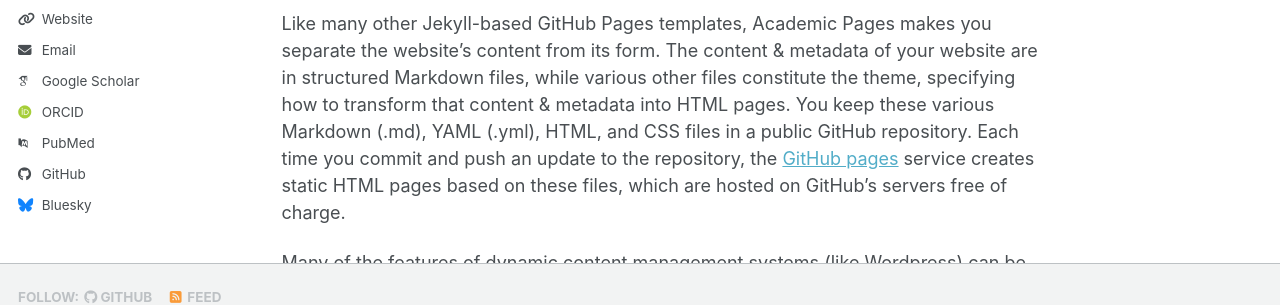
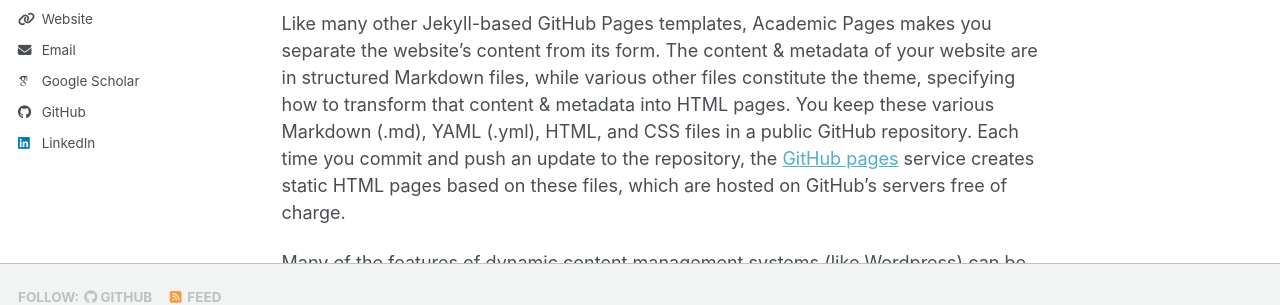
Before and after one commit to zifeiyuu/zifeiyuu.github.io, a Jekyll site: the page built from _pages/about.md, in a window 1280 px wide. Shown: the part 526-831 px from the top of the page. Built offline with Jekyll 4.4.1, drawn with Linux system fonts in a browser that asks for light colours; some web fonts are replaced; a script bundle is joined from its source files by our own code; library files that are not in the unit come from our copies; part of the change alters nothing that is shown.

Commit message:
small fix

```diff
--- a/_config.yml
+++ b/_config.yml
@@ -31,54 +31,9 @@ author:
   email            : "simon1121093925@gmail.com"
 
   # Academic websites
-  academia         : # URL
-  arxiv            : # URL - Update with the correct link to your profile
-  googlescholar    : "https://scholar.google.com/citations?user=PS_CX0AAAAAJ"
-  inspire-hep      : # URL
-  impactstory      : # URL
-  orcid            : "https://orcid.org/yourorcidurl"
-  semantic         : # URL
-  ssrn             : # URL
-  pubmed           : "https://www.ncbi.nlm.nih.gov/pubmed/?term=john+snow"
-  researchgate     : # URL
-  scopus           : # URL
-  zotero           : # URL
-
-
-  # Repositories and software development
-  bitbucket        : # Username - Update with your username on the site
-  codepen          : # Username
-  dribbble         : # Username
-  github           : "academicpages"
-  kaggle           : # Username
-  stackoverflow    : # User number or user number and name (i.e., use "1" or "1/jeff-atwood")
-
-  # Social media
-  artstation       : # Username
-  bluesky          : "bsky.app" # Replace this with you Bluesky username
-  facebook         : # Username
-  flickr           : # Username
-  foursquare       : # Username
-  goodreads        : # Username
-  google_plus      : # Username
-  keybase          : # Username
-  instagram        : # Username
-  lastfm           : # Username
-  linkedin         : # Username
-  mastodon         : # URL
-  medium           : # URL
-  pinterest        : # Username
-  soundcloud       : # Username
-  steam            : # Username
-  telegram         : # URL
-  tumblr           : # Username
-  twitter          : # Username for X / Twitter
-  vine             : # Username
-  weibo            : # Username
-  wikipedia        : # Username
-  xing             : # Username
-  youtube          : # Username
-  zhihu            : # Username
+  googlescholar    : "https://scholar.google.com/citations?user=aFl9nDcAAAAJ&hl=en"
+  github           : "https://github.com/zifeiyuu"
+  linkedin         : "https://www.linkedin.com/in/ziyu-xiao-2a25a828a/"
 
 # Publication Category - The following the list of publication categories and their headings
 publication_category:
```
